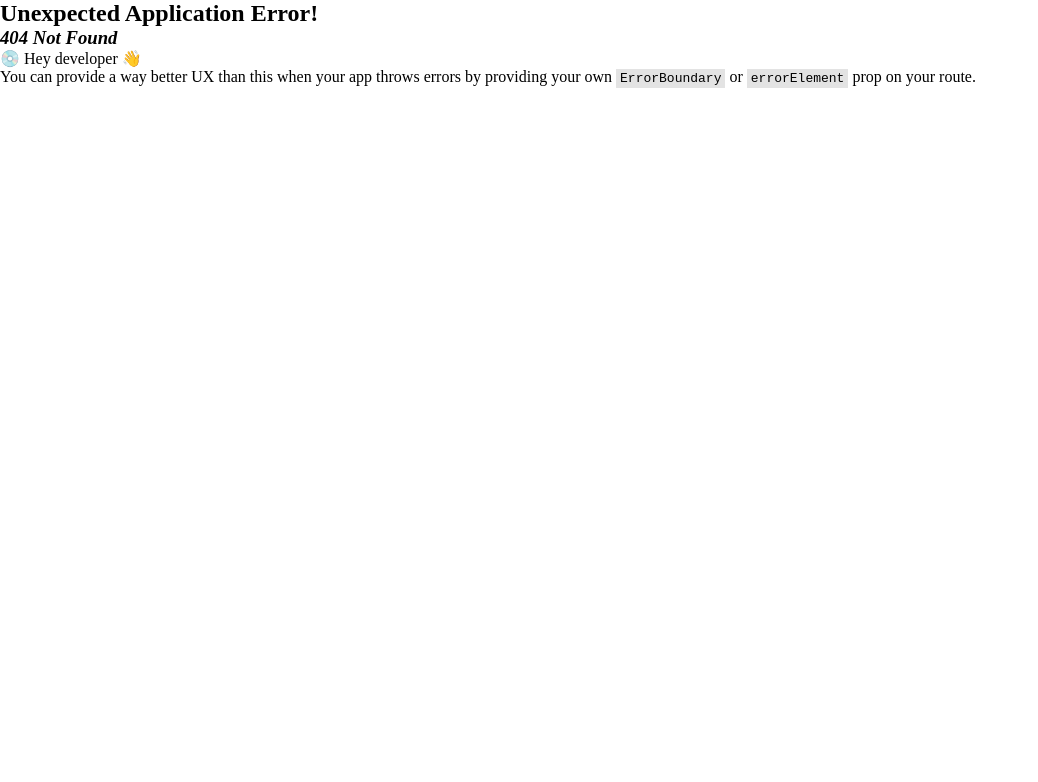
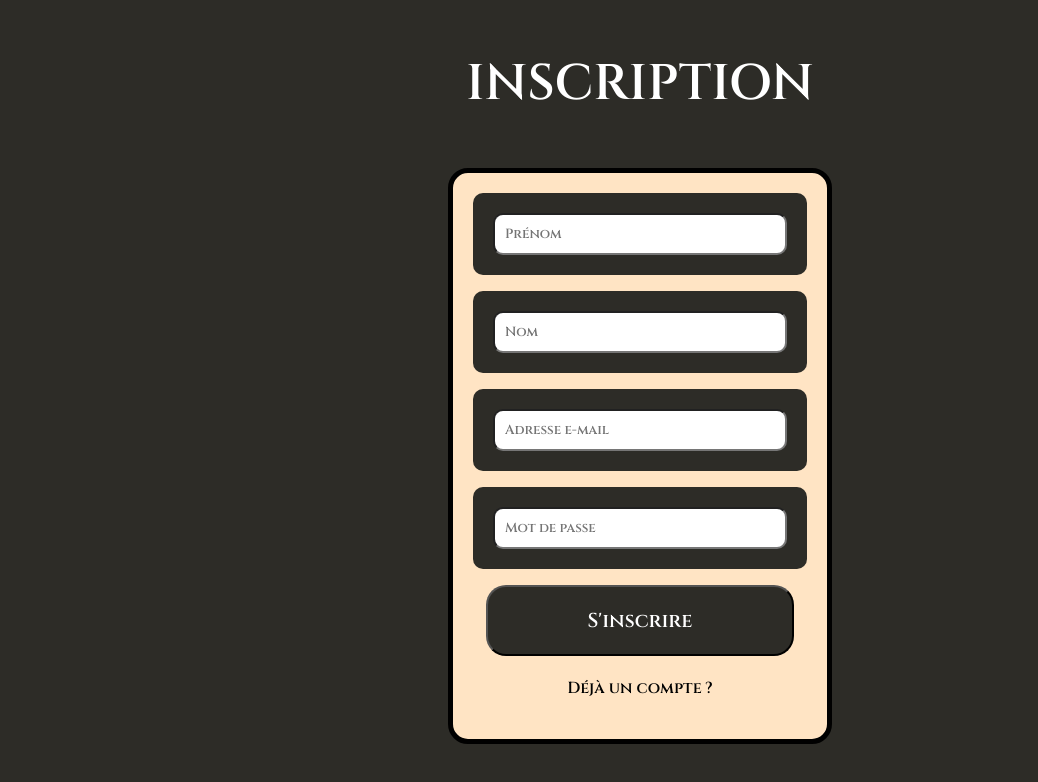
Before and after one commit to JeffY1710/Netflux, a React (Create React App) app: page /inscription in a window 1280 px wide. Before the commit this address had no page. Shown: the top 782 px of the page, without its empty margins (0-1038 px from the left). Built offline with nearby package versions, Linux system fonts and the light colour scheme.

Commit message:
login and connection frontend

```diff
--- /dev/null
+++ b/src/components/common/connexion/Connexion.tsx
@@ -0,0 +1,68 @@
+// src/components/Form.tsx
+import React, { useState } from "react";
+import "./connexion.css";
+import { Link } from "react-router-dom";
+interface FormData {
+	email: string;
+	password: string;
+}
+
+const Form: React.FC = () => {
+	const [formData, setFormData] = useState<FormData>({
+		email: "",
+		password: "",
+	});
+
+	const handleChange = (e: React.ChangeEvent<HTMLInputElement>) => {
+		const { name, value } = e.target;
+		setFormData((prevData) => ({ ...prevData, [name]: value }));
+	};
+
+	const handleSubmit = (e: React.FormEvent) => {
+		e.preventDefault();
+		// Handle form submission, e.g., send data to server
+		console.log("Form data submitted:", formData);
+	};
+
+	return (
+		<>
+    <style>
+      @import url('https://fonts.googleapis.com/css2?family=Cinzel:wght@600&family=DM+Serif+Display&family=Lora:wght@500&family=Montserrat:wght@300&display=swap');
+    </style>
+			<h1 className='title'>Connexion</h1>
+			<div className='box'>
+				<form onSubmit={handleSubmit}>
+					<div className='input-wrapper'>
+						<input
+							type='email'
+							id='email'
+							name='email'
+							value={formData.email}
+							onChange={handleChange}
+							placeholder='Adresse e-mail'
+						/>
+					</div>
+
+					<div className='input-wrapper'>
+						<input
+							type='password'
+							id='password'
+							name='password'
+							value={formData.password}
+							onChange={handleChange}
+							placeholder='Mot de passe'
+						/>
+					</div>
+					<button type='submit' className='btn'>
+						Se connecter
+					</button>
+          <Link to="/motdepasseoublie" className='button2' >
+						Mot de passe oublié ?
+            </Link>
+				</form>
+			</div>
+		</>
+	);
+};
+
+export default Form;
--- /dev/null
+++ b/src/components/common/connexion/MotDePasseOublie.tsx
@@ -0,0 +1,76 @@
+// src/components/Form.tsx
+import React, { useState } from "react";
+import "./connexion.css";
+import { redirect } from "react-router-dom";
+import { useNavigate } from 'react-router-dom';
+
+interface FormData {
+
+	email: string;
+
+}
+
+
+const Form2: React.FC = () => {
+
+	const navigate = useNavigate();
+
+
+	const [formData, setFormData] = useState<FormData>({
+
+		email: "",
+
+
+
+	});
+
+	const handleChange = (e: React.ChangeEvent<HTMLInputElement>) => {
+		const { name, value } = e.target;
+		setFormData((prevData) => ({ ...prevData, [name]: value }));
+	};
+
+	const handleSubmit = (e: React.FormEvent) => {
+		e.preventDefault();
+		// Handle form submission, e.g., send data to server
+		console.log("Form data submitted:", formData);
+
+		alert('Un e-mail de réinitialisation vous a été envoyé par mail');
+		navigate('/');
+		;
+
+
+
+	};
+
+	return (
+		<>
+    <style>
+      @import url('https://fonts.googleapis.com/css2?family=Cinzel:wght@600&family=DM+Serif+Display&family=Lora:wght@500&family=Montserrat:wght@300&display=swap');
+    </style>
+			<h1 className='title'>Réinitialiser votre mot de passe</h1>
+			<div className='box'>
+				<form onSubmit={handleSubmit}>
+
+						<div className="input-wrapper">
+							<input
+								type='email'
+								id='email'
+								name='email'
+								value={formData.email}
+								onChange={handleChange}
+								placeholder='Adresse e-mail'
+							/>
+						</div>
+
+
+					<button type='submit'
+					onClick={(e: React.MouseEvent<HTMLButtonElement>) => handleSubmit(e)}
+					className="btn">Continuer</button>
+
+				</form>
+			</div>
+		</>
+	);
+};
+
+export default Form2;
--- /dev/null
+++ b/src/components/common/inscription/Inscription.tsx
@@ -0,0 +1,94 @@
+// src/components/Form.tsx
+import React, { useState } from "react";
+import "./inscription.css";
+import { Link } from "react-router-dom";
+
+interface FormData {
+	firstName: string;
+	lastName: string;
+	email: string;
+	password: string;
+}
+
+const Form2: React.FC = () => {
+	const [formData, setFormData] = useState<FormData>({
+		firstName: "",
+		lastName: "",
+		email: "",
+		password: "",
+	});
+
+	const handleChange = (e: React.ChangeEvent<HTMLInputElement>) => {
+		const { name, value } = e.target;
+		setFormData((prevData) => ({ ...prevData, [name]: value }));
+	};
+
+	const handleSubmit = (e: React.FormEvent) => {
+		e.preventDefault();
+		// Handle form submission, e.g., send data to server
+		console.log("Form data submitted:", formData);
+	};
+
+	return (
+		<>
+    <style>
+      @import url('https://fonts.googleapis.com/css2?family=Cinzel:wght@600&family=DM+Serif+Display&family=Lora:wght@500&family=Montserrat:wght@300&display=swap');
+    </style>
+			<h1 className='title'>Inscription</h1>
+			<div className='box'>
+				<form onSubmit={handleSubmit}>
+					<div className='input-wrapper'>
+
+							<input
+								type='text'
+								id='firstName'
+								name='firstName'
+								value={formData.firstName}
+								onChange={handleChange}
+								placeholder='Prénom'
+							/>
+						</div>
+						<div className="input-wrapper">
+							<input
+								type='text'
+								id='lastName'
+								name='lastName'
+								value={formData.lastName}
+								onChange={handleChange}
+								placeholder='Nom'
+							/>
+						</div>
+						<div className="input-wrapper">
+							<input
+								type='email'
+								id='email'
+								name='email'
+								value={formData.email}
+								onChange={handleChange}
+								placeholder='Adresse e-mail'
+							/>
+						</div>
+
+						<div className="input-wrapper">
+							<input
+								type='password'
+								id='password'
+								name='password'
+								value={formData.password}
+								onChange={handleChange}
+								placeholder='Mot de passe'
+							/>
+						</div>
+					<button type='submit' className="btn">S'inscrire</button>
+
+
+            <Link to="/connexion" className='button2' >
+						Déjà un compte ?
+            </Link>
+				</form>
+			</div>
+		</>
+	);
+};
+
+export default Form2;
--- /dev/null
+++ b/src/components/common/inscription/inscription.css
@@ -0,0 +1,72 @@
+body {
+  background-color: #2D2C27;
+  font-family: 'Cinzel', serif;
+
+}
+
+.title{
+  padding-top: 50px;
+  text-align:center;
+  color: white;
+  text-transform: uppercase;
+  font-size: 50px;
+
+}
+
+.box{
+  border: black solid 5px;
+  padding: 20px;
+  margin-top: 50px;
+  margin-left: 35%;
+  margin-right: 35%;
+  border-radius: 20px;
+  background-color: bisque;
+}
+
+.box form {
+  display: flex;
+  flex-direction: column;
+  align-items: center;
+  gap: 16px;
+}
+
+.input-wrapper{
+  width: 100%;
+  padding: 20px;
+  border-radius: 10px;
+  background-color: #2D2C27;
+}
+
+.input-wrapper input{
+  color: black;
+  background-color: white;
+  border-radius: 10px;
+  padding: 10px;
+  width: 100%;
+  font-family: 'Cinzel', serif;
+
+}
+
+
+
+.btn {
+  padding: 20px;
+  border-radius: 20px;
+  color: white;
+  font-size: 15px;
+  padding-left: 100px;
+  padding-right: 100px;
+  background-color: #2D2C27;
+  font-family: 'Cinzel', serif;
+  font-size: 20px;
+
+}
+
+.button2{
+  border-radius: 20px;
+  padding: 5px;
+  color: #2D2C27;
+  margin-bottom: 15px;
+  display: block;
+  color:black;
+}
```
Also changed, not shown: src/index.tsx (+28 -7 lines), src/components/common/connexion/connexion.css (added).
